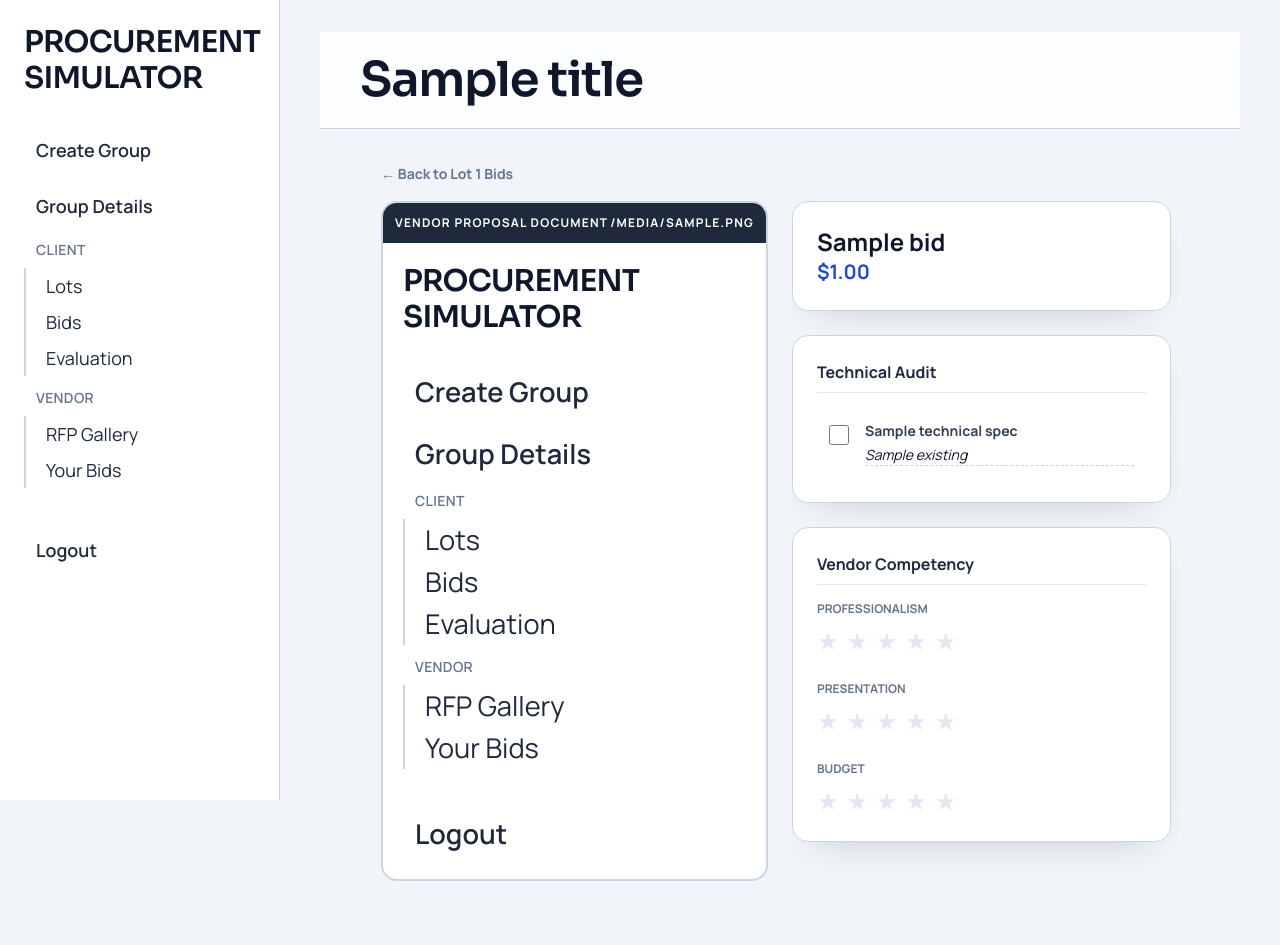
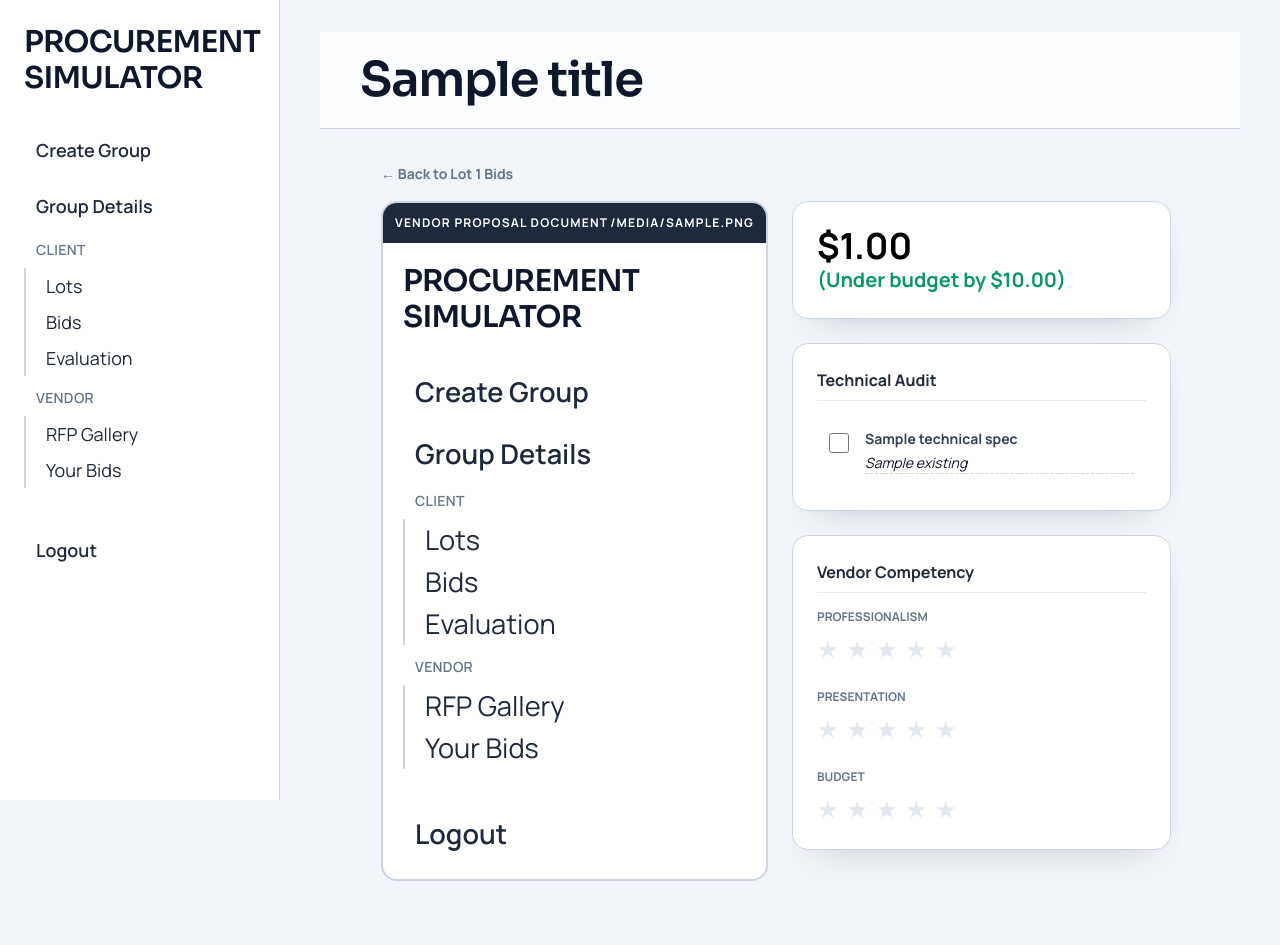
Before and after one commit to COMP-3604-Project-Codex/Procurement-Simulator, a Python web app: template App/templates/student/client_bid_details.html in a window 1280 px wide. Run offline with Jinja, Linux system fonts and the light colour scheme; the template is opened without the code that fills it: most values are stand-ins (such as "Sample title", 1, 10 or a date in 2020); some libraries are stand-ins or nearby versions.

Commit message:
Compare budget ti quotation total

```diff
--- a/App/templates/student/client_bid_details.html
+++ b/App/templates/student/client_bid_details.html
@@ -25,8 +25,22 @@
                 <div class="overflow-y-auto pr-2 space-y-6">
 
                     <div class="rounded-2xl border border-slate-300 bg-white p-6 shadow-panel">
-                        <h1 class="text-2xl font-bold text-slate-900">{{ bid.vendor_name }}</h1>
-                        <p class="text-brand-600 font-bold text-xl">${{ "{:,.2f}".format(bid.total_price) }}</p>
+                        {% set diff = lot.budget - bid.total_price %}
+                        {% if diff >= 0 %}
+                            <p class="font-bold text-4xl text-black">
+                                ${{ "{:,.2f}".format(bid.total_price) }}
+                            </p>
+                            <p class="font-bold text-xl text-emerald-600">
+                                (Under budget by ${{ "{:,.2f}".format(diff) }})
+                            </p>
+                        {% else %}
+                            <p class="font-bold text-4xl text-black">
+                                ${{ "{:,.2f}".format(bid.total_price) }}
+                            </p>
+                            <p class="font-bold text-xl text-red-600">
+                                (Over budget by ${{ "{:,.2f}".format(-diff) }})
+                            </p>
+                        {% endif %}
                     </div>
 
                     <div class="bg-white rounded-2xl border border-slate-300 p-6 shadow-panel">
```
